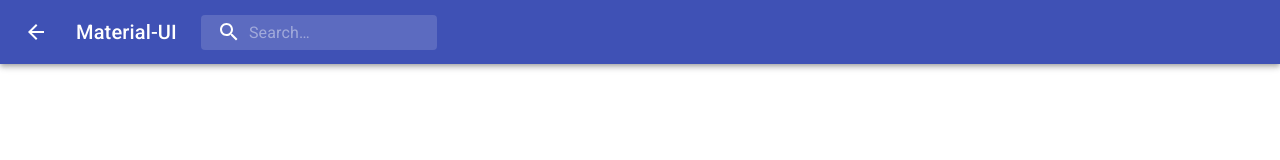
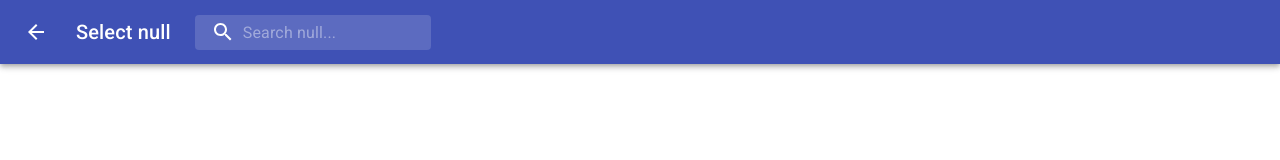
Before and after one commit to leninsheikh/desktop-builder, a React (Create React App) app: page /select-component in a window 1280 px wide. Shown: the top 160 px of the page. Built offline with nearby package versions, Linux system fonts and the light colour scheme.

Commit message:
pass component type as props

```diff
--- a/src/components/browse-component/BrowseComponent.js
+++ b/src/components/browse-component/BrowseComponent.js
@@ -3,6 +3,6 @@ import Header from './Header'
 
 export default props => {
     return (
-        <Header/>
+        <Header component={props.component} />
     )
 }
--- a/src/components/browse-component/Header.js
+++ b/src/components/browse-component/Header.js
@@ -1,12 +1,11 @@
 import React from 'react';
-import {fade, makeStyles} from '@material-ui/core/styles';
+import { makeStyles} from '@material-ui/core/styles';
 import IconButton from '@material-ui/core/IconButton';
 import Typography from '@material-ui/core/Typography';
-import InputBase from '@material-ui/core/InputBase';
 import ArrowBackIcon from '@material-ui/icons/ArrowBack';
-import SearchIcon from '@material-ui/icons/Search';
 import withMenuBar from "../hoc/withMenuBar";
 import { useHistory } from 'react-router-dom';
+import SearchComponent from "./SearchComponent";
 
 const useStyles = makeStyles((theme) => ({
     grow: {
@@ -21,45 +20,9 @@ const useStyles = makeStyles((theme) => ({
             display: 'block',
         },
     },
-    search: {
-        position: 'relative',
-        borderRadius: theme.shape.borderRadius,
-        backgroundColor: fade(theme.palette.common.white, 0.15),
-        '&:hover': {
-            backgroundColor: fade(theme.palette.common.white, 0.25),
-        },
-        marginLeft: 0,
-        width: '100%',
-        [theme.breakpoints.up('sm')]: {
-            marginLeft: theme.spacing(3),
-            width: 'auto',
-        },
-    },
-    searchIcon: {
-        padding: theme.spacing(0, 2),
-        height: '100%',
-        position: 'absolute',
-        pointerEvents: 'none',
-        display: 'flex',
-        alignItems: 'center',
-        justifyContent: 'center',
-    },
-    inputRoot: {
-        color: 'inherit',
-    },
-    inputInput: {
-        padding: theme.spacing(1, 1, 1, 0),
-        // vertical padding + font size from searchIcon
-        paddingLeft: `calc(1em + ${theme.spacing(4)}px)`,
-        transition: theme.transitions.create('width'),
-        width: '100%',
-        [theme.breakpoints.up('md')]: {
-            width: '20ch',
-        },
-    }
 }));
 
-const Header = () => {
+const Header = (props) => {
     const classes = useStyles();
     let history = useHistory();
 
@@ -82,21 +45,9 @@ const Header = () => {
                 <ArrowBackIcon/>
             </IconButton>
             <Typography className={classes.title} variant="h6" noWrap>
-                Material-UI
+                {`Select ${props.component}`}
             </Typography>
-            <div className={classes.search}>
-                <div className={classes.searchIcon}>
-                    <SearchIcon/>
-                </div>
-                <InputBase
-                    placeholder="Search…"
-                    classes={{
-                        root: classes.inputRoot,
-                        input: classes.inputInput,
-                    }}
-                    inputProps={{'aria-label': 'search'}}
-                />
-            </div>
+            <SearchComponent component={props.component}/>
         </>
     );
 };
--- /dev/null
+++ b/src/components/browse-component/SearchComponent.js
@@ -0,0 +1,65 @@
+import React from 'react';
+import {fade, makeStyles} from '@material-ui/core/styles';
+import InputBase from '@material-ui/core/InputBase';
+import SearchIcon from '@material-ui/icons/Search';
+
+const useStyles = makeStyles((theme) => ({
+    search: {
+        position: 'relative',
+        borderRadius: theme.shape.borderRadius,
+        backgroundColor: fade(theme.palette.common.white, 0.15),
+        '&:hover': {
+            backgroundColor: fade(theme.palette.common.white, 0.25),
+        },
+        marginLeft: 0,
+        width: '100%',
+        [theme.breakpoints.up('sm')]: {
+            marginLeft: theme.spacing(3),
+            width: 'auto',
+        },
+    },
+    searchIcon: {
+        padding: theme.spacing(0, 2),
+        height: '100%',
+        position: 'absolute',
+        pointerEvents: 'none',
+        display: 'flex',
+        alignItems: 'center',
+        justifyContent: 'center',
+    },
+    inputRoot: {
+        color: 'inherit',
+    },
+    inputInput: {
+        padding: theme.spacing(1, 1, 1, 0),
+        // vertical padding + font size from searchIcon
+        paddingLeft: `calc(1em + ${theme.spacing(4)}px)`,
+        transition: theme.transitions.create('width'),
+        width: '100%',
+        [theme.breakpoints.up('md')]: {
+            width: '20ch',
+        },
+    }
+}));
+
+const SearchComponent = props => {
+    const classes = useStyles();
+
+    return (
+            <div className={classes.search}>
+                <div className={classes.searchIcon}>
+                    <SearchIcon/>
+                </div>
+                <InputBase
+                    placeholder={`Search ${props.component}...`}
+                    classes={{
+                        root: classes.inputRoot,
+                        input: classes.inputInput,
+                    }}
+                    inputProps={{'aria-label': 'search'}}
+                />
+            </div>
+    );
+};
+
+export default SearchComponent
--- a/src/components/hoc/withMenuBar.js
+++ b/src/components/hoc/withMenuBar.js
@@ -12,13 +12,13 @@ const useStyles = makeStyles((theme) => ({
 
 export default Component => {
 
-    return () => {
+    return (props) => {
         const classes = useStyles();
         return (
             <div className={classes.root}>
                 <AppBar position="static">
                     <Toolbar>
-                        <Component/>
+                        <Component {...props} />
                     </Toolbar>
                 </AppBar>
             </div>
--- a/src/components/pc-builder/ComponentItemEmpty.js
+++ b/src/components/pc-builder/ComponentItemEmpty.js
@@ -66,7 +66,7 @@ const Action = (props) => {
     const classes = useStyles();
     let router = useHistory();
 
-    const onChoose = () => router.push(`select-component?component=${props.type.toLowerCase()}`);
+    const onChoose = () => router.push(`select-component?component=${props.type}`);
 
     return (
         <div className={classes.actions}>
--- a/src/pages/SelectComponentPage.js
+++ b/src/pages/SelectComponentPage.js
@@ -1,6 +1,9 @@
 import React from "react";
 import BrowseComponent from "../components/browse-component/BrowseComponent";
+import {useQuery} from "../services/RouterService";
 
 export default () => {
-    return <BrowseComponent/>
+    const query = useQuery();
+    const component = query.get('component');
+    return <BrowseComponent component={component}/>
 }
```
